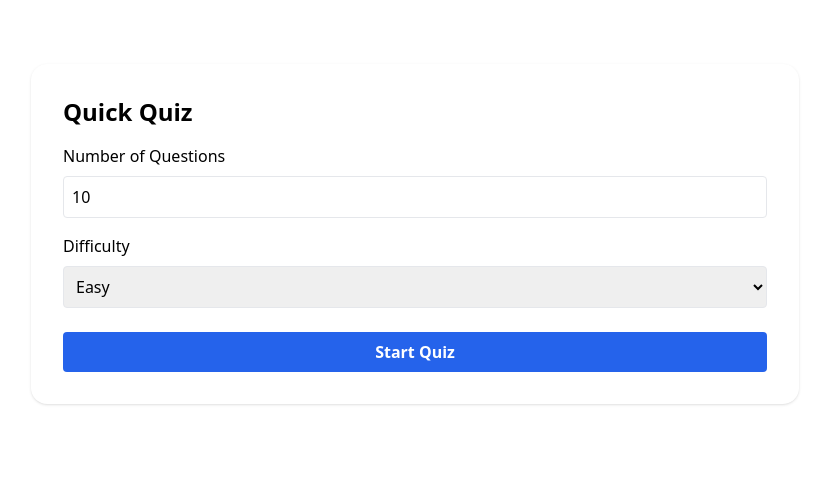
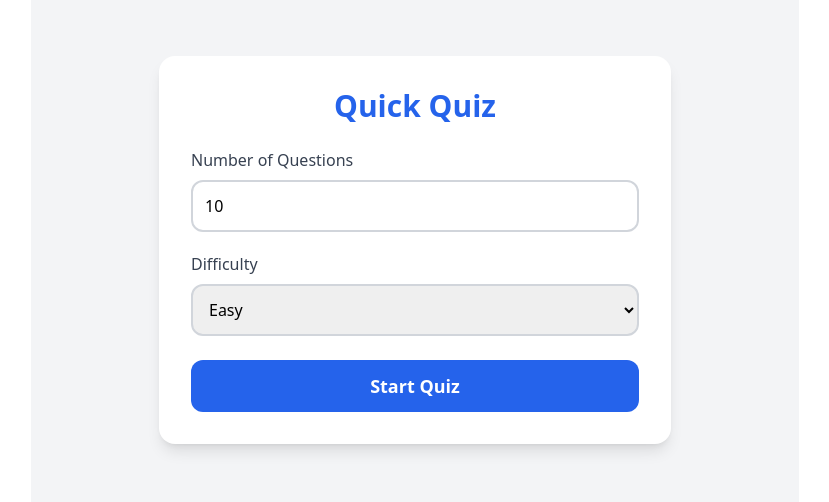
Before and after one commit to celinehimbaza1/alx-project, a React (Create React App) app: page / in a window 1280 px wide. Shown: the part 166-668 px from the top of the page, without its empty margins (225-1054 px from the left). Built offline with nearby package versions, Linux system fonts and the light colour scheme.

Commit message:
Home page

```diff
--- a/src/components/Home.jsx
+++ b/src/components/Home.jsx
@@ -1,37 +1,61 @@
-import React, { useState } from 'react'
-import { useNavigate } from 'react-router-dom'
+import React, { useState } from "react";
 
+const Home = ({ startQuiz }) => {
+  const [amount, setAmount] = useState(10);
+  const [difficulty, setDifficulty] = useState("easy");
 
-export default function Home() {
-const [amount, setAmount] = useState(10)
-const [difficulty, setDifficulty] = useState('easy')
-const navigate = useNavigate()
+  const handleStart = () => {
+    startQuiz(amount, difficulty);
+  };
 
+  return (
+    <div className="min-h-screen flex items-center justify-center bg-gray-100 px-4">
+      <div className="bg-white shadow-lg rounded-2xl p-8 w-full max-w-lg">
+        <h1 className="text-3xl font-bold text-center mb-6 text-blue-600">
+          Quick Quiz
+        </h1>
 
-function start() {
-// pass query params to quiz route
-navigate(`/quiz?amount=${amount}&difficulty=${difficulty}`)
-}
+        {/* Number of Questions */}
+        <div className="mb-5">
+          <label className="block text-gray-700 font-medium mb-2">
+            Number of Questions
+          </label>
+          <input
+            type="number"
+            className="w-full p-3 border-2 border-gray-300 rounded-xl focus:border-blue-500 focus:outline-none"
+            value={amount}
+            min={1}
+            max={50}
+            onChange={(e) => setAmount(e.target.value)}
+          />
+        </div>
 
+        {/* Difficulty */}
+        <div className="mb-6">
+          <label className="block text-gray-700 font-medium mb-2">
+            Difficulty
+          </label>
+          <select
+            className="w-full p-3 border-2 border-gray-300 rounded-xl focus:border-blue-500 focus:outline-none"
+            value={difficulty}
+            onChange={(e) => setDifficulty(e.target.value)}
+          >
+            <option value="easy">Easy</option>
+            <option value="medium">Medium</option>
+            <option value="hard">Hard</option>
+          </select>
+        </div>
 
-return (
-<div className="bg-white rounded-2xl p-8 shadow">
-<h1 className="text-2xl font-bold mb-4">Quick Quiz</h1>
+        {/* Start Button */}
+        <button
+          onClick={handleStart}
+          className="w-full bg-blue-600 hover:bg-blue-700 text-white py-3 rounded-xl text-lg font-semibold transition-all"
+        >
+          Start Quiz
+        </button>
+      </div>
+    </div>
+  );
+};
 
-
-<label className="block mb-2">Number of Questions</label>
-<input type="number" value={amount} onChange={e => setAmount(e.target.value)} min={1} max={50} className="w-full mb-4 p-2 border rounded" />
-
-
-<label className="block mb-2">Difficulty</label>
-<select value={difficulty} onChange={e => setDifficulty(e.target.value)} className="w-full mb-6 p-2 border rounded">
-<option value="easy">Easy</option>
-<option value="medium">Medium</option>
-<option value="hard">Hard</option>
-</select>
-
-
-<button onClick={start} className="w-full py-2 rounded bg-blue-600 text-white font-semibold">Start Quiz</button>
-</div>
-)
-}
+export default Home;
```
